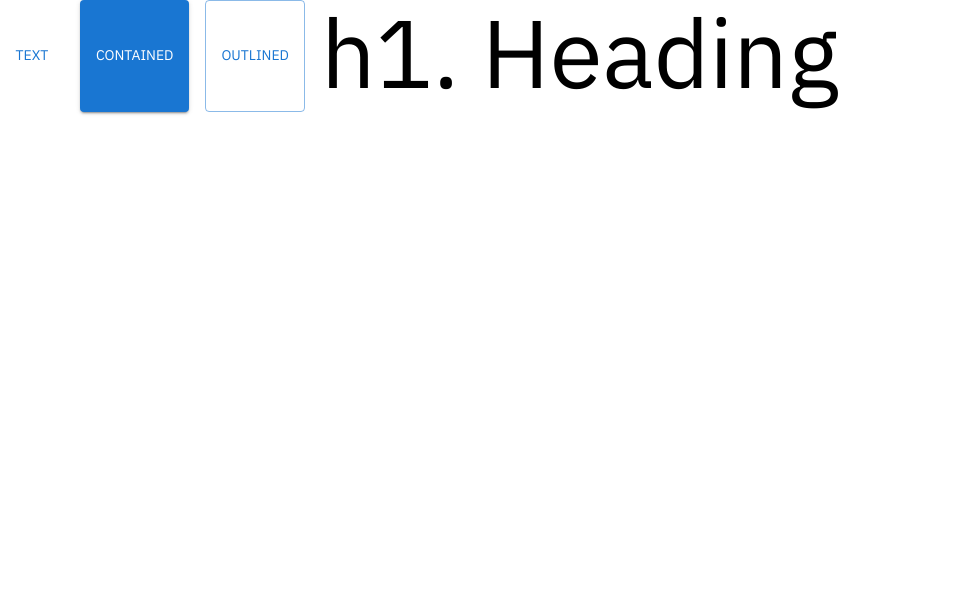
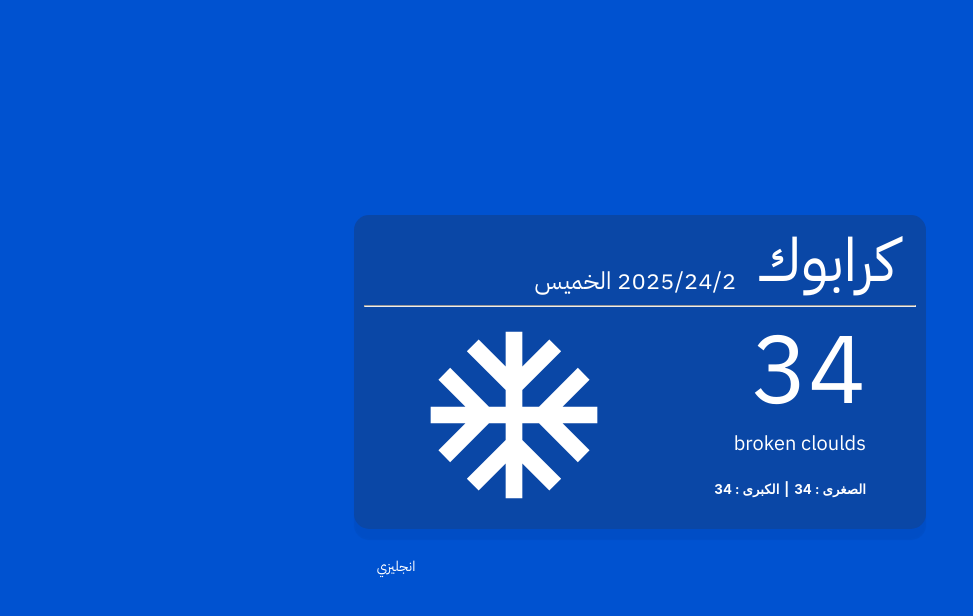
Before and after one commit to mohamadAlrimi/weather-project, a React (Create React App) app: page / in a window 1280 px wide. Shown: the top 616 px of the page, without its empty margins (0-973 px from the left). Built offline with nearby package versions, Linux system fonts and the light colour scheme.

Commit message:
Final design state

```diff
--- a/src/App.css
+++ b/src/App.css
@@ -23,7 +23,9 @@
   font-size: calc(10px + 2vmin);
   color: white;
 }
-
+ body {
+  background-color: #0052d0 !important;
+ }
 .App-link {
   color: #61dafb;
 }
--- a/src/App.js
+++ b/src/App.js
@@ -1,17 +1,110 @@
-import logo from './logo.svg';
-import './App.css';
-import Test from './component/Test';
-import { createTheme , ThemeProvider } from '@mui/material';
-const theme =createTheme({
-  typography:{
-    fontFamily:["IBM"]
-  }
-})
+import logo from "./logo.svg";
+import "./App.css";
+import Test from "./component/Test";
+import { createTheme, ThemeProvider } from "@mui/material";
+import Typography from "@mui/material/Typography";
+// Material UI Container
+import Container from "@mui/material/Container";
+import AcUnitIcon from "@mui/icons-material/AcUnit";
+import Button from '@mui/material/Button';
+const theme = createTheme({
+  typography: {
+    fontFamily: ["IBM"],
+  },
+});
 function App() {
   return (
     <div className="App">
       <ThemeProvider theme={theme}>
-      <Test style={{}}/>
+        <Container maxWidth="sm">
+          {/* CONTENT CONYAINER  */}
+          <div
+            style={{
+              height: "100vh",
+              display: "flex",
+              justifyContent: "center",
+              alignItems: "center",
+              flexDirection:"column"
+            }}
+          >
+            {/* CARD  */}
+            <div
+              dir="rtl"
+              style={{
+                width: "100%",
+                color: "white",
+                padding: "10px",
+                background: "rgb(28 52 91 / 36% )",
+                borderRadius: "15px",
+                boxShadow: "0px 11px 1px rgba(0 ,0, 0 ,0.05)",
+              }}
+            >
+              {/* CONTENT  */}
+              <div>
+                {/* CITY && TIME  */}
+                <div
+                  style={{
+                    display: "flex",
+                    alignItems: "end",
+                    justifyContent: "start",
+                  }}
+                  dir="rtl"
+                >
+                  <Typography variant="h2" style={{ marginRight: "20px" }}>
+                    كرابوك
+                  </Typography>
+                  <Typography variant="h5" style={{ marginRight: "20px" }}>
+                    2025/24/2 الخميس
+                  </Typography>
+                </div>
+                {/* ===CITY && TIME  ====*/}
+                <hr />
+                {/* Container of degree + cloud icon  */}
+                <div
+                  style={{ display: "flex", justifyContent: "space-around" }}
+                >
+                  {/* DEGRE && DESCRIPTION  */}
+                  <div>
+                    {/* TEMP  */}
+                    <div>
+                      <Typography variant="h1" style={{ textAlign: "right" }}>
+                        34
+                      </Typography>
+                      {/* todo temp imge  */}
+                    </div>
+                    {/* TEMP ==== */}
+                    <Typography variant="h6" style={{ textAlign: "right" }}>
+                      broken cloulds
+                    </Typography>
+                    {/* MIn && MAX  */}
+                    <div
+                      style={{
+                        display: "flex",
+                        justifyContent: "space-between",
+                        alignItems: "center",
+                      }}
+                    >
+                      <h5>الصغرى : 34</h5>
+                      <h5 style={{ margin: "0px 5px"}}>|</h5>
+                      <h5>الكبرى : 34</h5>
+                    </div>
+                  </div>
+                  {/* ===DEGRE && DESCRIPTION ==== */}
+                  <AcUnitIcon style={{ fontSize: "200px", color: "white" }} />
+                </div>
+                {/* =====Container of degree + cloud icon=======  */}
+              </div>
+              {/* ===CONTENT===  */}
+            </div>
+            {/* ====CARD====  */}
+            {/* TRANSLATION CONTATNER  */}
+            <div dir="rtl" style={{display:"flex",justifyContent:"end" , width:"100%" ,marginTop:"20px"}}>
+            <Button style={{color:"white"}} variant="text">انجليزي</Button>
+            </div>
+            {/*===== TRANSLATION CONTATNER ======= */}
+          </div>
+          {/* ==CONTENT CONYAINER === */}
+        </Container>
       </ThemeProvider>
     </div>
   );
```
